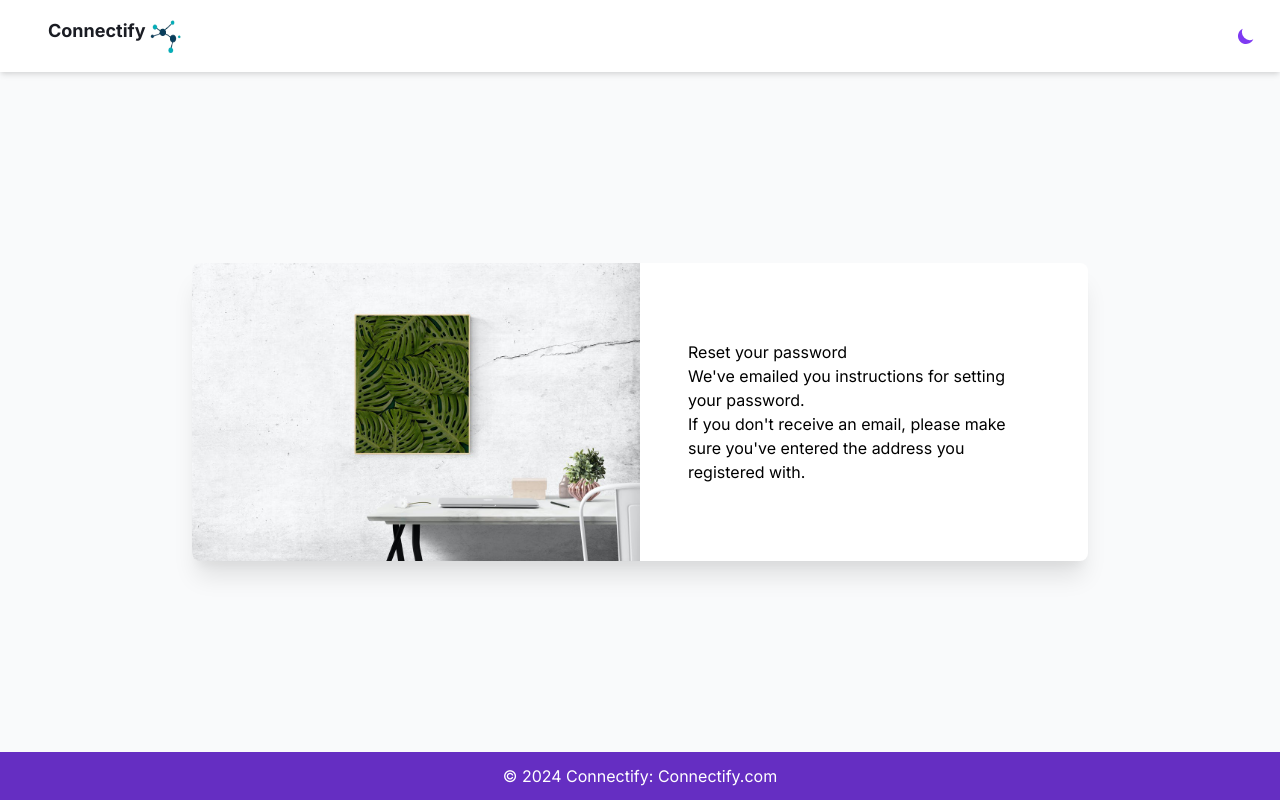
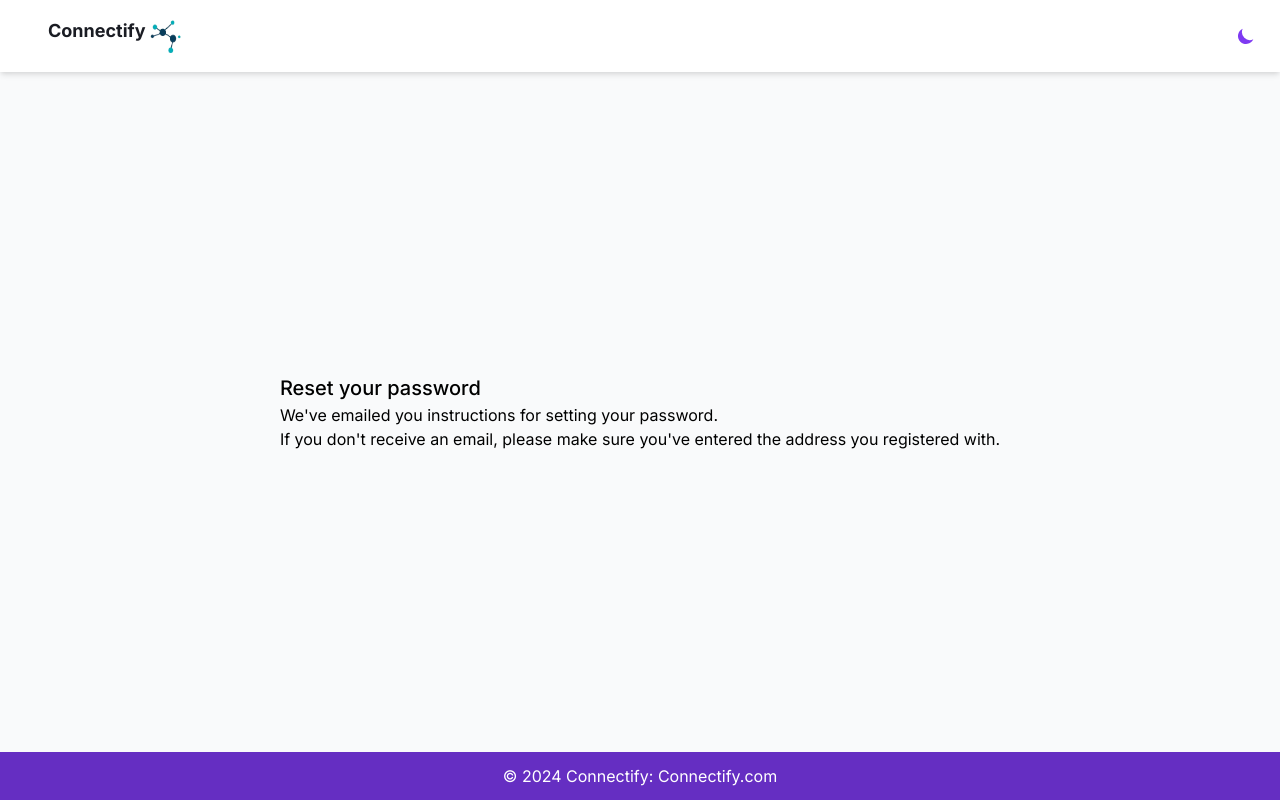
Before and after one commit to Abhiinav-Kumar/Connectify, a Django app: page /password_reset_done/ in a window 1280 px wide. Run offline with Django 5.2, Linux system fonts and the light colour scheme; some libraries are stand-ins or nearby versions.

Commit message:
Fix : Login / Signup page

```diff
--- a/ChatApp/templates/Signin.html
+++ b/ChatApp/templates/Signin.html
@@ -76,7 +76,7 @@
 
 
             <hr class="my-8" />
-
+<!--
             <button
               class="flex items-center justify-center w-full px-4 py-2 text-sm font-medium leading-5 text-white text-gray-700 transition-colors duration-150 border border-gray-300 rounded-lg dark:text-gray-400 active:bg-transparent hover:border-gray-500 focus:border-gray-500 active:text-gray-500 focus:outline-none focus:shadow-outline-gray">
               <i class="fa-brands fa-google"></i>
@@ -86,7 +86,7 @@
               class="flex items-center justify-center w-full px-4 py-2 mt-4 text-sm font-medium leading-5 text-white text-gray-700 transition-colors duration-150 border border-gray-300 rounded-lg dark:text-gray-400 active:bg-transparent hover:border-gray-500 focus:border-gray-500 active:text-gray-500 focus:outline-none focus:shadow-outline-gray">
               <i class="fa-brands fa-apple"></i>
               &nbsp; &nbsp; Apple
-            </button>
+            </button> -->
 
             <p class="mt-4">
               <a class="text-sm font-medium text-purple-600 dark:text-purple-400 hover:underline"
--- a/ChatApp/templates/one_to_one/One_to_one_message.html
+++ b/ChatApp/templates/one_to_one/One_to_one_message.html
@@ -265,6 +265,10 @@
 
 }
 
+textarea::-webkit-scrollbar {
+      display: none;
+    }
+
 #x-cross{
     float: right;
     margin-top: -22px;
--- a/ChatApp/templates/registration/password_reset_done.html
+++ b/ChatApp/templates/registration/password_reset_done.html
@@ -34,33 +34,29 @@
 {% block content %}
 
 <body>
-  <div style="height:100vh;" class="flex items-center min p-6 bg-gray-50 dark:bg-gray-900">
-    <div class="flex-1 max-w-4xl mx-auto overflow-hidden bg-white rounded-lg shadow-xl dark:bg-gray-800">
+  <div style="height:100vh;justify-content: center;" class="flex items-center min p-6 bg-gray-50 dark:bg-gray-900">
+    <!-- <div class="flex-1 max-w-4xl mx-auto overflow-hidden bg-white rounded-lg shadow-xl dark:bg-gray-800"> -->
       <div class="flex flex-col overflow-y-auto md:flex-row">
-        <div class="h-32 md:h-auto md:w-1/2">
-          <img aria-hidden="true" class="object-cover w-full h-full dark:hidden"
-            src="{% static 'webstyle/assets/img/forgot-password-office.jpeg' %}" alt="Office11" />
-          <img aria-hidden="true" class="hidden object-cover w-full h-full dark:block"
-            src="{% static 'webstyle/assets/img/forgot-password-office-dark.jpeg' %}" alt="Office" />
-        </div>
-        <div class="flex items-center justify-center p-6 sm:p-12 md:w-1/2">
-          <div class="w-full">
+        <div class="w-full">
 
-            <h1>Reset your password</h1>
+          <h1 style="font-size: 20px; font-weight: 500;">Reset your password</h1>
 
-        <p>We've emailed you instructions for setting your password.</p>
+          <p>We've emailed you instructions for setting your password.</p>
 
-<p>If you don't receive an email, please make sure you've entered the
+          <p>If you don't receive an email, please make sure you've entered the address you registered with.</p>
 
-address you registered with.</p>
-
-
-          </div>
         </div>
       </div>
-    </div>
+    <!-- </div> -->
   </div>
   {% endblock %}
+
+  <style>
+      h1{
+        font-size: 25px;
+      }
+
+  </style>
+
 </body>
-
 </html>
```
Also changed, not shown: ChatApp/templates/SignUp.html (+3 -4 lines), ChatApp/templates/registration/password_reset_form.html (+39 -2 lines), db.sqlite3.
